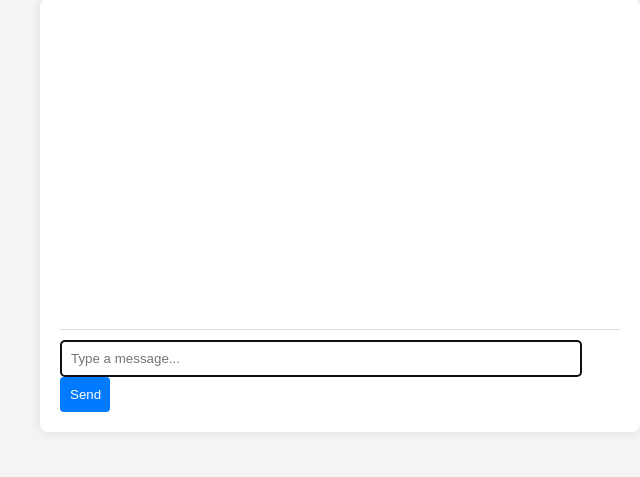
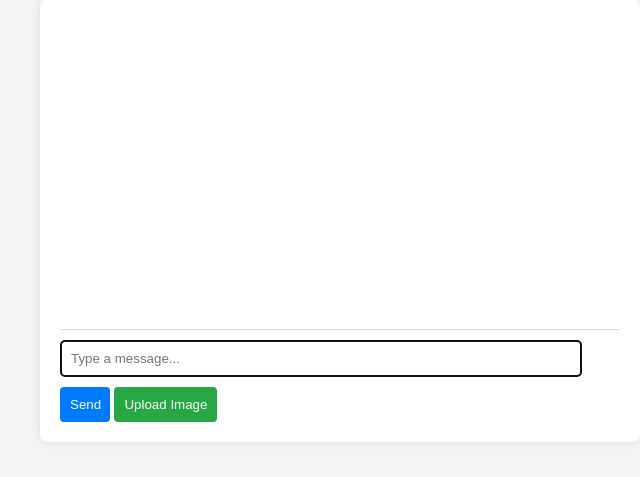
Before and after one commit to Moulikrish45/chatbot_project, a Flask app: page / in a window 1280 px wide. Shown: the part 51-528 px from the top of the page, without its empty margins (300-940 px from the left). Run offline with Flask 3, Linux system fonts and the light colour scheme; parts of the project's set-up code (start-up, migrations or seed data) failed here and were passed over.

Commit message:
Implement initial chatbot conversation flow and FAQ handling
- Initialize Flask app and SQLAlchemy for database management.
- Set up GPT-4 API and ChromaDB for FAQ handling.
- Define Lead model and create database tables.
- Load FAQ data into ChromaDB.
- Implement chatbot route to handle user interactions.
- Add conversation steps for introduction, image upload, service selection, form filling, contractor calling, and appointment scheduling.
- Ensure conversation state management for each user.

```diff
--- a/app.py
+++ b/app.py
@@ -1,16 +1,27 @@
-from flask import Flask, request, jsonify, render_template
+from flask import Flask, request, jsonify, render_template, redirect, url_for
 from flask_sqlalchemy import SQLAlchemy
+from werkzeug.utils import secure_filename
+import os
 import re
+import openai
+from chromadb import Client
+from chromadb.config import Settings
+from chromadb.utils.embedding_functions import OpenAIEmbeddingFunction
 
+# Initialize Flask and Database
 app = Flask(__name__)
-
-# Configuring the SQLite database
+app.config['UPLOAD_FOLDER'] = 'uploads/'
 app.config['SQLALCHEMY_DATABASE_URI'] = 'sqlite:///leads.db'
 app.config['SQLALCHEMY_TRACK_MODIFICATIONS'] = False
 
 db = SQLAlchemy(app)
 
-# Defining a simple Lead model
+# GPT-4 API Initialization
+openai.api_key = "your-openai-api-key"
+
+# ChromaDB Initialization for FAQ handling
+chroma_client = Client(Settings(embedding_function=OpenAIEmbeddingFunction(api_key="your-openai-api-key")))
+
 class Lead(db.Model):
     id = db.Column(db.Integer, primary_key=True)
     name = db.Column(db.String(100), nullable=False)
@@ -18,72 +29,190 @@ class Lead(db.Model):
     phone = db.Column(db.String(20), nullable=False)
     service_required = db.Column(db.String(100), nullable=False)
 
-# Create the database
 with app.app_context():
     db.create_all()
 
-# Simple state management
 conversation_state = {}
 
+# Load FAQ data and store in ChromaDB
+def load_faq_data(filepath):
+    with open(filepath, 'r') as f:
+        return json.load(f)
+
+faq_data = load_faq_data("faq_data.json")
+
+for faq in faq_data:
+    chroma_client.add_document(faq['question'], faq['answer'])
+
+# Route to handle chatbot interactions
 @app.route('/chatbot', methods=['POST'])
 def chatbot():
     global conversation_state
     user_message = request.json.get('message').strip().lower()
-    user_id = request.remote_addr  # Example: using IP address as a simple user identifier
+    user_id = request.remote_addr
 
-    # Initialize state for new user session
     if user_id not in conversation_state:
         conversation_state[user_id] = {'step': None}
 
-    # Handle the conversation state and respond accordingly
-    if "service" in user_message or "need" in user_message:
-        conversation_state[user_id]['step'] = 'service_selection'
-        return jsonify({"message": "What type of service do you need?",
-                        "options": ["Plumbing", "Electrical", "HVAC"]})
+    # FAQ Handling
+    if 'faq' in user_message or 'question' in user_message:
+        return faq()
 
-    elif user_message in ["plumbing", "electrical", "hvac"]:
-        conversation_state[user_id]['step'] = 'service_selected'
-        conversation_state[user_id]['service_required'] = user_message.capitalize()
-        return jsonify({"message": f"Great! We have contractors available for {user_message.capitalize()} services. How would you like to proceed?",
-                        "options": ["Fill in a Form", "Call a Contractor", "Set an Appointment"]})
+    # Handle different steps of conversation
+    if conversation_state[user_id]['step'] is None:
+        conversation_state[user_id]['step'] = 'introduction'
+        return jsonify({
+            "message": "Hello! I am your service assistant. How can I help you today? You can upload an image or tell me what service you need.",
+            "options": ["Upload Image", "Specify Service"]
+        })
 
-    elif conversation_state[user_id]['step'] == 'service_selected' and "form" in user_message:
-        conversation_state[user_id]['step'] = 'form_filling'
-        return jsonify({"message": "Please provide your name, email, and phone number to proceed with the form submission."})
+    elif conversation_state[user_id]['step'] == 'introduction':
+        if "upload image" in user_message:
+            conversation_state[user_id]['step'] = 'awaiting_image'
+            return jsonify({"message": "Please click the 'Upload Image' button near the send button to upload an image of the problem you are facing."})
+        elif "specify service" in user_message:
+            conversation_state[user_id]['step'] = 'service_selection'
+            return jsonify({"message": "What type of service do you need?", "options": ["Plumbing", "Electrical", "HVAC"]})
+        else:
+            return jsonify({"message": "I didn't quite catch that. Would you like to upload an image or specify the service?",
+                            "options": ["Upload Image", "Specify Service"]})
 
-    elif conversation_state[user_id]['step'] == 'service_selected' and "call" in user_message:
-        return jsonify({"message": "Please select a contractor from the list provided earlier and submit their name to receive the phone number."})
+    elif conversation_state[user_id]['step'] == 'awaiting_image':
+        return jsonify({"message": "Please click the 'Upload Image' button near the send button to upload an image."})
 
-    elif conversation_state[user_id]['step'] == 'service_selected' and "appointment" in user_message:
-        conversation_state[user_id]['step'] = 'appointment_scheduling'
-        return jsonify({"message": "Please provide the appointment time and select contractors from the list provided earlier."})
+    elif conversation_state[user_id]['step'] == 'service_selection':
+        if user_message in ["plumbing", "electrical", "hvac"]:
+            conversation_state[user_id]['step'] = 'service_selected'
+            conversation_state[user_id]['service_required'] = user_message.capitalize()
+            return jsonify({
+                "message": f"Great! We have contractors available for {user_message.capitalize()} services. How would you like to proceed?",
+                "options": ["Fill in a Form", "Call a Contractor", "Set an Appointment"]
+            })
+        else:
+            return jsonify({"message": "Please select a valid service option.", "options": ["Plumbing", "Electrical", "HVAC"]})
+
+    elif conversation_state[user_id]['step'] == 'service_selected':
+        if "form" in user_message:
+            conversation_state[user_id]['step'] = 'form_filling'
+            return jsonify({"message": "Please provide your name, email, and phone number to proceed with the form submission."})
+        elif "call" in user_message:
+            return jsonify({
+                "message": "Here are the available contractors you can call:",
+                "options": ["Contractor A: 123-456-7890", "Contractor B: 234-567-8901", "Contractor C: 345-678-9012", "Contractor D: 456-789-0123"]
+            })
+        elif "appointment" in user_message:
+            conversation_state[user_id]['step'] = 'appointment_scheduling'
+            return jsonify({
+                "message": "Please provide the appointment time and select contractors from the list below:",
+                "contractors": ["Contractor A", "Contractor B", "Contractor C", "Contractor D"],
+                "example": "Example: 10 pm Contractor A"
+            })
+        else:
+            return jsonify({"message": "Please select how you'd like to proceed.", "options": ["Fill in a Form", "Call a Contractor", "Set an Appointment"]})
+
+    elif conversation_state[user_id]['step'] == 'appointment_scheduling':
+        if any(contractor.lower() in user_message for contractor in ["contractor a", "contractor b", "contractor c", "contractor d"]):
+            conversation_state[user_id]['step'] = 'completed'
+            return jsonify({
+                "message": "Your appointment has been scheduled successfully. Is there anything else I can assist you with?",
+                "options": ["Yes, I have another issue", "No, that's all"]
+            })
+        else:
+            return jsonify({"message": "Please provide the appointment time and select a contractor from the list provided earlier."})
 
     elif conversation_state[user_id]['step'] == 'form_filling':
         user_details = parse_user_details(user_message)
         if user_details:
             name, email, phone = user_details
             service_required = conversation_state[user_id].get('service_required')
+            conversation_state[user_id]['step'] = 'completed'
             return capture_lead_data(name, email, phone, service_required)
         else:
             return jsonify({"message": "I couldn't parse your details. Please provide your name, email, and phone number in the format: Name, Email, Phone."})
 
-    # Default fallback
+    elif conversation_state[user_id]['step'] == 'completed':
+        if "yes" in user_message:
+            conversation_state[user_id]['step'] = 'introduction'
+            return jsonify({
+                "message": "How can I help you today? You can upload an image or tell me what service you need.",
+                "options": ["Upload Image", "Specify Service"]
+            })
+        elif "no" in user_message or "thanks" in user_message:
+            return jsonify({"message": "You're welcome! If you need any further assistance, feel free to reach out. Have a great day!"})
+        else:
+            return jsonify({
+                "message": "Is there anything else I can assist you with?",
+                "options": ["Yes, I have another issue", "No, that's all"]
+            })
+
     else:
         return jsonify({"message": "I didn't quite catch that. Can you please specify the service or action you'd like to take?"})
 
+# Helper function to parse user details
 def parse_user_details(message):
-    """Parse user details from a message using a regular expression."""
     match = re.match(r'^\s*(?P<name>[a-zA-Z\s]+)\s*,\s*(?P<email>[a-zA-Z0-9._%+-]+@[a-zA-Z0-9.-]+\.[a-zA-Z]{2,})\s*,\s*(?P<phone>\d{10,15})\s*$', message)
     if match:
         return match.group('name'), match.group('email'), match.group('phone')
     return None
 
+# Helper function to capture lead data
 def capture_lead_data(name, email, phone, service_required):
-    """Capture the lead data and save it to the database."""
     new_lead = Lead(name=name, email=email, phone=phone, service_required=service_required)
     db.session.add(new_lead)
     db.session.commit()
-    return jsonify({"message": f"Thank you, {name}! Your details have been captured for {service_required}."})
+    return jsonify({
+        "message": f"Thank you, {name}! Your details have been captured for {service_required}. Is there anything else I can assist you with?",
+        "options": ["Yes, I have another issue", "No, that's all"]
+    })
+
+# Route to handle image upload
+@app.route('/upload_image', methods=['POST'])
+def upload_image():
+    if 'file' not in request.files:
+        return jsonify({"message": "No file part"})
+    file = request.files['file']
+    if file.filename == '':
+        return jsonify({"message": "No selected file"})
+    if file:
+        if not os.path.exists(app.config['UPLOAD_FOLDER']):
+            os.makedirs(app.config['UPLOAD_FOLDER'])
+
+        filename = secure_filename(file.filename)
+        file_path = os.path.join(app.config['UPLOAD_FOLDER'], filename)
+        file.save(file_path)
+
+        # Process the image using GPT's API to understand the problem
+        image_response = openai.Image.create(file=open(file_path, "rb"), purpose="image-analysis")
+        identified_service = image_response['data']['service']  # Example, adjust based on API response
+
+        conversation_state[request.remote_addr]['step'] = 'service_selection'
+        conversation_state[request.remote_addr]['service_suggested'] = identified_service.capitalize()
+
+        return jsonify({
+            "message": f"Image received. Based on the image, it looks like you might need {identified_service} services. Is that correct?",
+            "options": ["Yes", "No"]
+        })
+
+# Route to handle FAQ queries using GPT-4 and ChromaDB
+@app.route('/faq', methods=['POST'])
+def faq():
+    user_question = request.json.get('question')
+
+    # Retrieve relevant data from ChromaDB
+    relevant_faqs = chroma_client.query(user_question, top_k=3)
+
+    # Generate a response using GPT-4
+    gpt_response = openai.Completion.create(
+        engine="gpt-4",
+        prompt=create_prompt(user_question, relevant_faqs),
+        max_tokens=150
+    )
+
+    return jsonify({"response": gpt_response.choices[0].text.strip()})
+
+def create_prompt(user_question, relevant_faqs):
+    faq_texts = "\n".join([f"Q: {faq['question']}\nA: {faq['answer']}" for faq in relevant_faqs])
+    return f"User asked: {user_question}\nRelevant FAQs:\n{faq_texts}\nAnswer:"
 
 @app.route('/')
 def index():
--- a/static/script.js
+++ b/static/script.js
@@ -4,6 +4,17 @@ document.getElementById("send-btn").addEventListener("click", function() {
         addMessageToChat("You", userInput);
         sendMessageToBot(userInput);
         document.getElementById("user-input").value = "";
+    }
+});
+
+document.getElementById("upload-btn").addEventListener("click", function() {
+    document.getElementById("image-upload").click();
+});
+
+document.getElementById("image-upload").addEventListener("change", function() {
+    const file = this.files[0];
+    if (file) {
+        uploadImage(file);
     }
 });
 
@@ -22,6 +33,26 @@ function sendMessageToBot(message) {
             "Content-Type": "application/json"
         },
         body: JSON.stringify({ message: message })
+    })
+    .then(response => response.json())
+    .then(data => {
+        addMessageToChat("Bot", data.message);
+        if (data.options) {
+            displayOptions(data.options);
+        } else if (data.contractors) {
+            displayContractors(data.contractors, data.example);
+        }
+    })
+    .catch(error => console.error("Error:", error));
+}
+
+function uploadImage(file) {
+    const formData = new FormData();
+    formData.append('file', file);
+
+    fetch("/upload_image", {
+        method: "POST",
+        body: formData
     })
     .then(response => response.json())
     .then(data => {
@@ -52,3 +83,22 @@ function displayOptions(options) {
     output.appendChild(optionsContainer);
     output.scrollTop = output.scrollHeight;
 }
+
+function displayContractors(contractors, example) {
+    const output = document.getElementById("output");
+    const contractorsContainer = document.createElement("div");
+    contractorsContainer.classList.add("contractors-container");
+
+    contractors.forEach(contractor => {
+        const contractorItem = document.createElement("p");
+        contractorItem.innerText = contractor;
+        contractorsContainer.appendChild(contractorItem);
+    });
+
+    const exampleText = document.createElement("p");
+    exampleText.innerText = `Example: ${example}`;
+    contractorsContainer.appendChild(exampleText);
+
+    output.appendChild(contractorsContainer);
+    output.scrollTop = output.scrollHeight;
+}
--- a/static/styles.css
+++ b/static/styles.css
@@ -50,6 +50,20 @@ body {
     background-color: #0056b3;
 }
 
+#upload-btn {
+    margin-top: 10px;
+    background-color: #28a745;
+    color: #fff;
+    border: none;
+    border-radius: 4px;
+    cursor: pointer;
+    padding: 10px;
+}
+
+#upload-btn:hover {
+    background-color: #218838;
+}
+
 .options-container {
     display: flex;
     flex-wrap: wrap;
@@ -70,3 +84,7 @@ body {
 .option-button:hover {
     background-color: #0056b3;
 }
+
+.contractors-container {
+    margin-top: 10px;
+}
--- a/templates/index.html
+++ b/templates/index.html
@@ -13,6 +13,8 @@
             <div id="actions">
                 <input id="user-input" type="text" placeholder="Type a message..." autofocus>
                 <button id="send-btn">Send</button>
+                <input type="file" id="image-upload" style="display: none;">
+                <button id="upload-btn">Upload Image</button>
             </div>
         </div>
     </div>
```
Also changed, not shown: faq_data.json (added, +14 -0 lines), uploads/WhatsApp_Image_2024-07-02_at_13.44.37_cbd41388.jpg (added), uploads/WhatsApp_Image_2024-07-02_at_13.44.40_8159a512.jpg (added).
